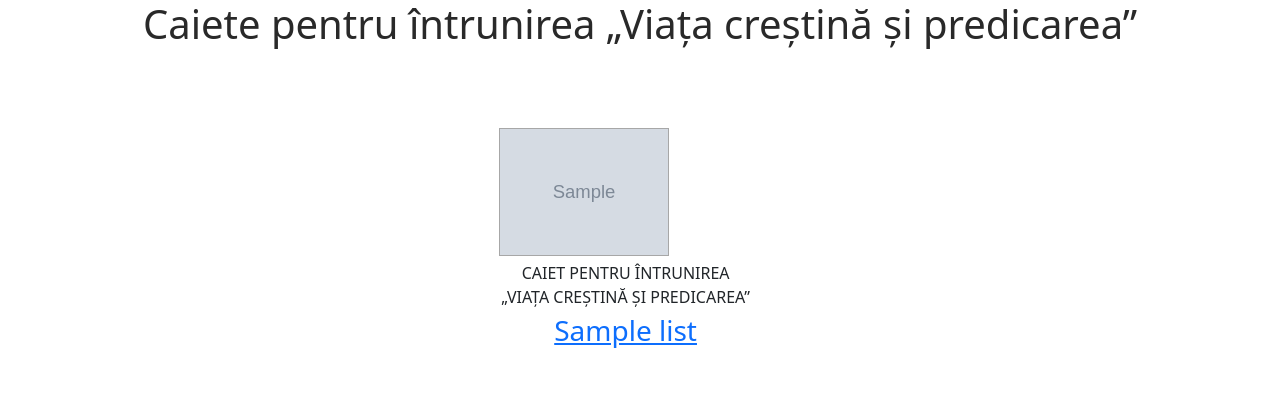
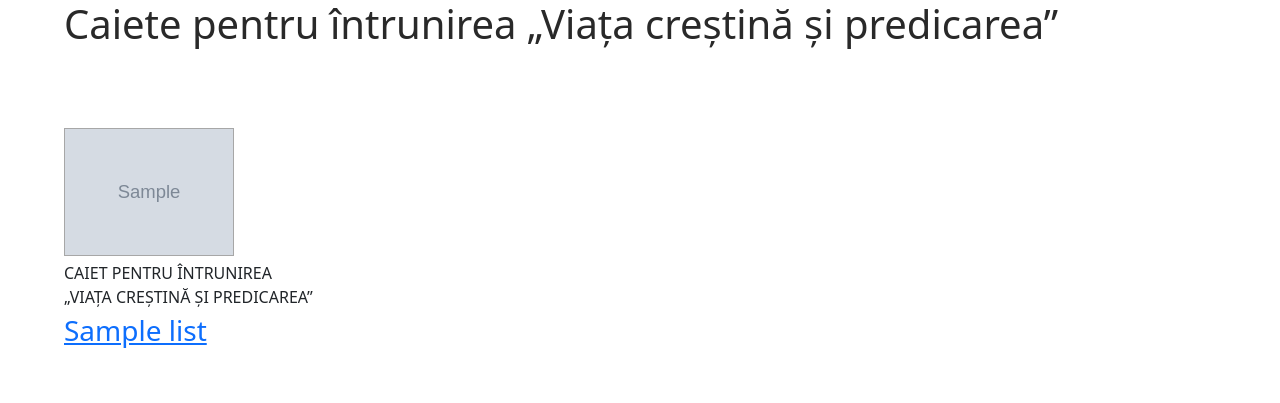
Before and after one commit to Andyrei02/jw-web-toolkit, a Flask app: page /workbooks in a window 1280 px wide. Shown: the top 403 px of the page. Run offline with Flask 3, Linux system fonts and the light colour scheme; tables that the repository leaves empty hold one stand-in row (values such as "Sample post"); grey boxes marked "Sample" are stand-in pictures.

Commit message:
resolve align deformation

```diff
--- a/app/static/css/workbook.css
+++ b/app/static/css/workbook.css
@@ -21,9 +21,6 @@ h1 {
 }
 
 
-main {
-    text-align: center;
-}
 
 .layout-landing {
   padding: 0 16px 0;
```
